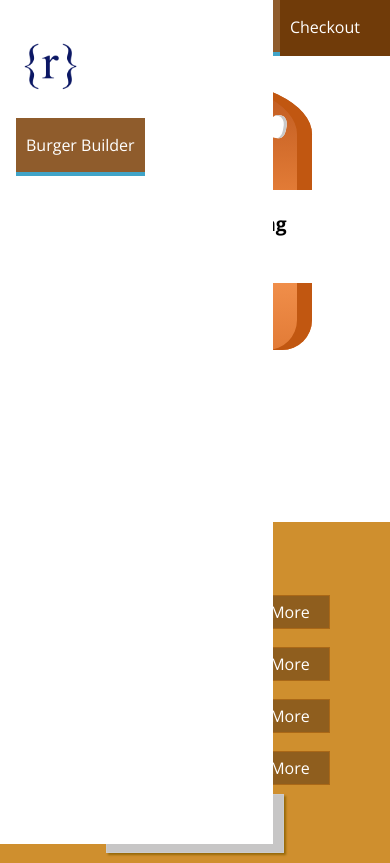
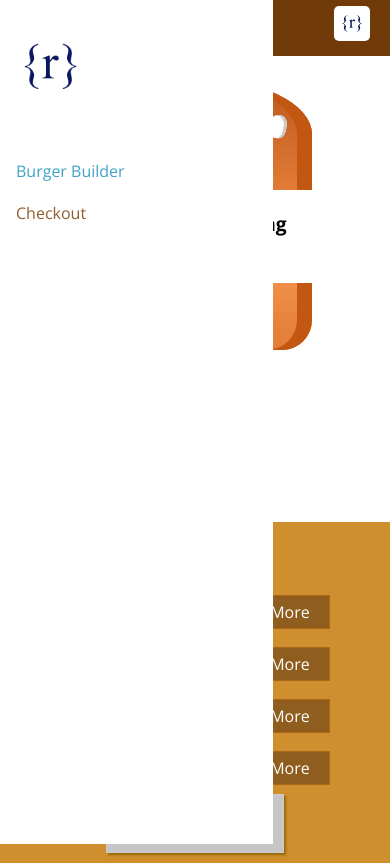
Before and after one commit to rivermanvr/burgerbld_app, a React app: page / in a window 390 px wide. Built offline with nearby package versions, Linux system fonts and the light colour scheme.

Commit message:
set up the sidebar to be responsive

```diff
--- a/src/components/Navigation/NavigationItems/NavigationItem/NavigationItem.css
+++ b/src/components/Navigation/NavigationItems/NavigationItem/NavigationItem.css
@@ -1,19 +1,38 @@
+.NavigationItem {
+  margin: 10px 0;
+  box-sizing: border-box;
+  display: block;
+  width: 100%;
+}
+
+.NavigationItem a {
+  color: #8F5C2C;
+  text-decoration: none;
+  width: 100%;
+  box-sizing: border-box;
+  display: block;
+}
+
+.NavigationItem a:hover,
+.NavigationItem a:active,
+.NavigationItem a.active {
+  color: #40A4C8;
+}
+
+@media (min-width: 500px) {
   .NavigationItem {
       margin: 0;
-  box-sizing: border-box;
       display: flex;
       height: 100%;
+      width: auto;
       align-items: center;
   }
 
   .NavigationItem a {
       color: white;
-  text-decoration: none;
       height: 100%;
       padding: 16px 10px;
       border-bottom: 4px solid transparent;
-  box-sizing: border-box;
-  display: block;
   }
 
   .NavigationItem a:hover,
@@ -23,3 +42,4 @@
       border-bottom: 4px solid #40A4C8;
       color: white;
   }
+}
--- a/src/components/Navigation/NavigationItems/NavigationItems.css
+++ b/src/components/Navigation/NavigationItems/NavigationItems.css
@@ -3,6 +3,13 @@
   padding: 0;
   list-style: none;
   display: flex;
+  flex-flow: column;
   align-items: center;
   height: 100%;
 }
+
+@media (min-width: 500px) {
+  .NavigationItems {
+      flex-flow: row;
+  }
+}
--- a/src/components/Navigation/SideDrawer/SideDrawer.css
+++ b/src/components/Navigation/SideDrawer/SideDrawer.css
@@ -28,4 +28,5 @@
 
 .Logo {
   height: 11%;
+  margin-bottom: 32px;
 }
--- a/src/components/Navigation/Toolbar/Toolbar.js
+++ b/src/components/Navigation/Toolbar/Toolbar.js
@@ -9,7 +9,7 @@
     <div className={ classes.Logo }>
       <Logo />
     </div>
-    <nav>
+    <nav className={ classes.DesktopOnly }>
       <NavigationItems />
     </nav>
   </header>
```
Lines whose indentation alone changed are shown as unchanged.
